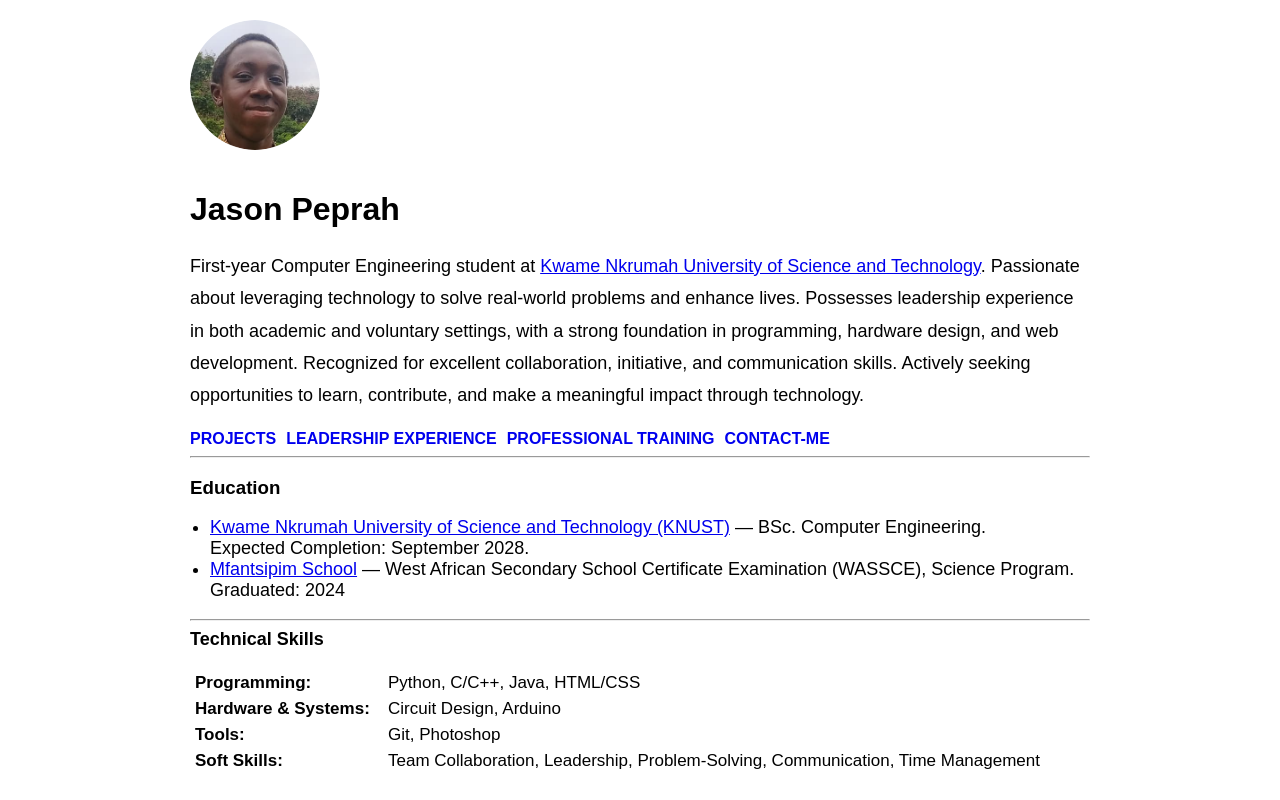
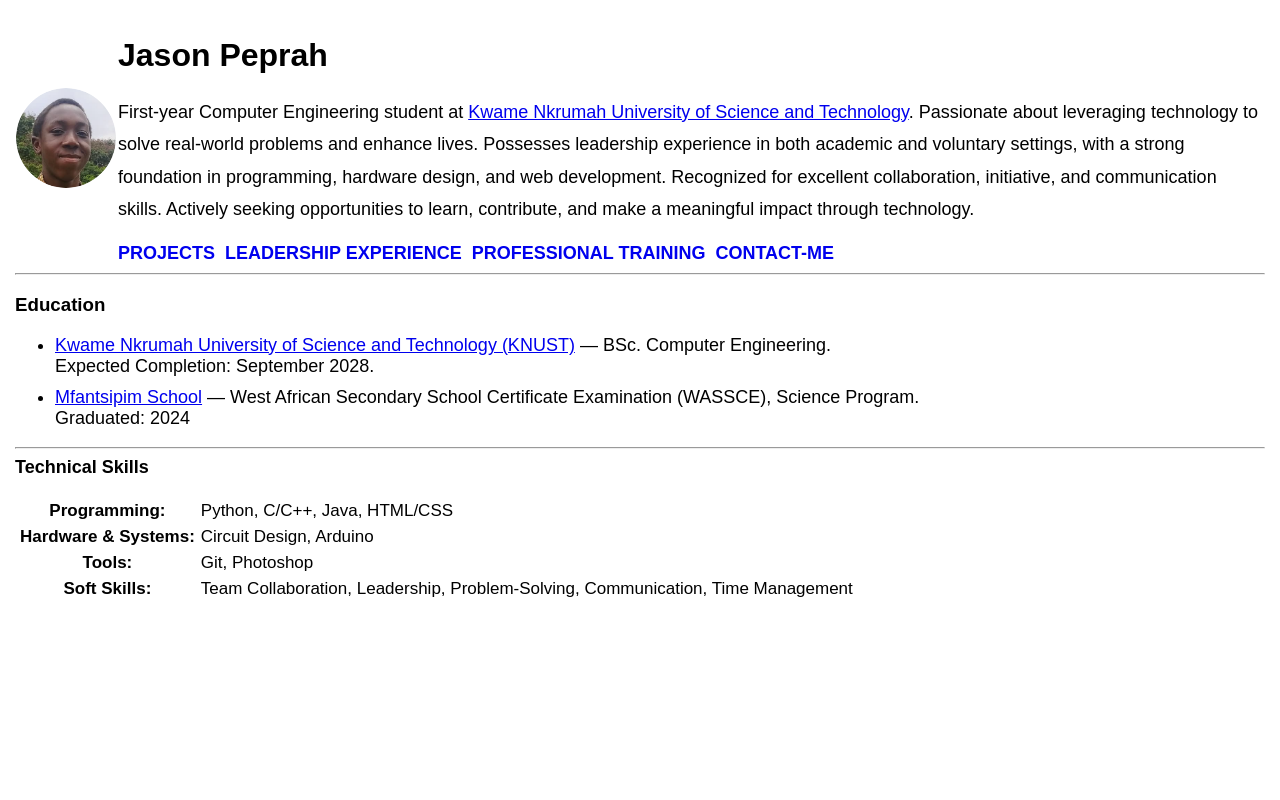
Before and after one commit to JasonPeprah/Jason-Peprah-CV, a plain HTML site: page index.html in a window 1280 px wide. Drawn offline with Linux system fonts and the light colour scheme.

Commit message:
Updated index.html

```diff
--- a/index.html
+++ b/index.html
@@ -1,81 +1,80 @@
 <!doctype html>
 <html lang="en">
 <head>
-  <meta charset="UTF-8">
-  <meta name="viewport" content="width=device-width, initial-scale=1">
+  <meta charset="UTF-8" />
+  <meta name="viewport" content="width=device-width, initial-scale=1" />
   <title>Jason Peprah</title>
   <style>
     body {
       font-family: Arial, sans-serif;
-      margin: 20px;
+      margin: 15px;
     }
 
-    .container {
-      max-width: 900px;
-      margin: auto;
+    table.layout {
+      width: 100%;
+      border-collapse: collapse;
     }
 
-    .header {
-      display: flex;
-      flex-wrap: wrap;
-      align-items: center;
-      gap: 20px;
-    }
-
-    .header img {
-      width: 130px;
+    table.layout img {
+      max-width: 100px;
       height: auto;
       border-radius: 50%;
     }
 
+    .profile-text {
+      font-size: 18px;
+      line-height: 1.8;
+    }
+
     .nav-links {
-      margin-top: 15px;
+      font-size: 18px;
       display: flex;
       flex-wrap: wrap;
       gap: 10px;
+      margin-top: 10px;
     }
 
     .nav-links a {
       text-decoration: none;
       font-weight: bold;
-      font-size: 16px;
-    }
-
-    ul {
-      padding-left: 20px;
-    }
-
-    table {
-      width: 100%;
-    }
-
-    th {
-      text-align: left;
-      vertical-align: top;
     }
 
     @media (max-width: 600px) {
+      table.layout tr {
+        display: flex;
+        flex-direction: column;
+        align-items: center;
+      }
+
+      table.layout td {
+        width: 100%;
+        text-align: center;
+      }
+
       .nav-links {
         flex-direction: column;
-        align-items: flex-start;
+        align-items: center;
       }
     }
   </style>
 </head>
 <body>
-  <div class="container">
-    <div class="header">
-      <img src="Profile Picture-modified.png" alt="Jason Profile Picture">
-      <div>
+
+  <table class="layout" cellspacing="20">
+    <tr>
+      <td>
+        <img src="Profile Picture-modified.png" alt="Jason Profile Picture" />
+      </td>
+      <td>
         <h1>Jason Peprah</h1>
-        <p style="font-size: 18px; line-height: 1.8;">
+        <p class="profile-text">
           First-year Computer Engineering student at
-          <a href="https://www.knust.edu.gh/">Kwame Nkrumah University of Science and Technology</a>.
-          Passionate about leveraging technology to solve real-world problems and enhance lives.
-          Possesses leadership experience in both academic and voluntary settings, with a strong
-          foundation in programming, hardware design, and web development. Recognized for excellent
-          collaboration, initiative, and communication skills. Actively seeking opportunities to learn,
-          contribute, and make a meaningful impact through technology.
+          <a href="https://www.knust.edu.gh/">Kwame Nkrumah University of Science and Technology</a>. Passionate about
+          leveraging technology to solve real-world problems and enhance lives. Possesses leadership
+          experience in both academic and voluntary settings, with a strong foundation in programming,
+          hardware design, and web development. Recognized for excellent collaboration, initiative,
+          and communication skills. Actively seeking opportunities to learn, contribute, and make
+          a meaningful impact through technology.
         </p>
         <div class="nav-links">
           <a href="Day_41_Projects.html">PROJECTS</a>
@@ -83,26 +82,32 @@
           <a href="Day_41_Professional Training.html">PROFESSIONAL TRAINING</a>
           <a href="Day_41_Contact-Me.html">CONTACT-ME</a>
         </div>
-      </div>
-    </div>
+      </td>
+    </tr>
+  </table>
 
-    <hr>
+  <hr />
 
   <h3>Education</h3>
   <ul style="font-size: 18px;">
     <li>
-        <a href="https://www.knust.edu.gh/">Kwame Nkrumah University of Science and Technology (KNUST)</a> — BSc. Computer Engineering.
-        <br>Expected Completion: September 2028.
+      <a href="https://www.knust.edu.gh/">Kwame Nkrumah University of Science and Technology (KNUST)</a> —
+      BSc. Computer Engineering.
+      <br />
+      Expected Completion: September 2028.
     </li>
-      <li>
-        <a href="https://en.wikipedia.org/wiki/Mfantsipim_School">Mfantsipim School</a> — West African Secondary School Certificate Examination (WASSCE), Science Program.
-        <br>Graduated: 2024
+    <li style="margin-top: 10px;">
+      <a href="https://en.wikipedia.org/wiki/Mfantsipim_School">Mfantsipim School</a> —
+      West African Secondary School Certificate Examination (WASSCE), Science Program.
+      <br />
+      Graduated: 2024
     </li>
   </ul>
 
-    <hr>
+  <hr />
 
-    <strong style="font-size: 18px;">Technical Skills</strong><br><br>
+  <strong style="font-size: 18px;">Technical Skills</strong>
+  <br /><br />
   <table cellspacing="4" style="font-size: 17px;">
     <tr>
       <th>Programming:</th>
@@ -121,6 +126,6 @@
       <td>Team Collaboration, Leadership, Problem-Solving, Communication, Time Management</td>
     </tr>
   </table>
-  </div>
+
 </body>
 </html>
```
Lines whose indentation alone changed are shown as unchanged.
